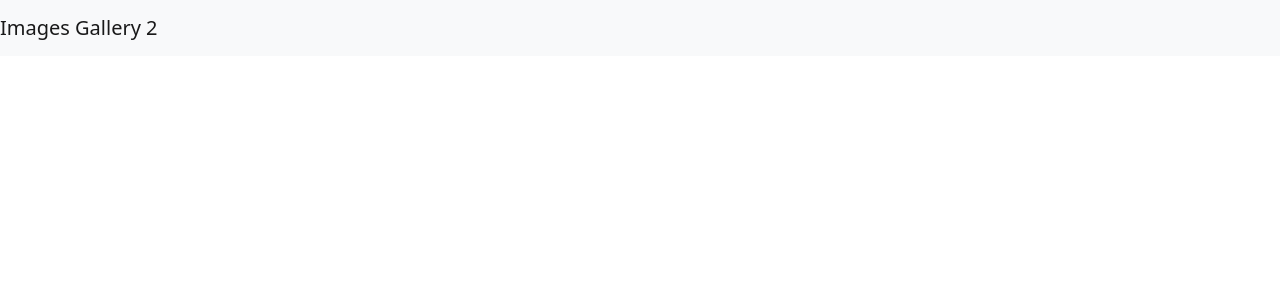
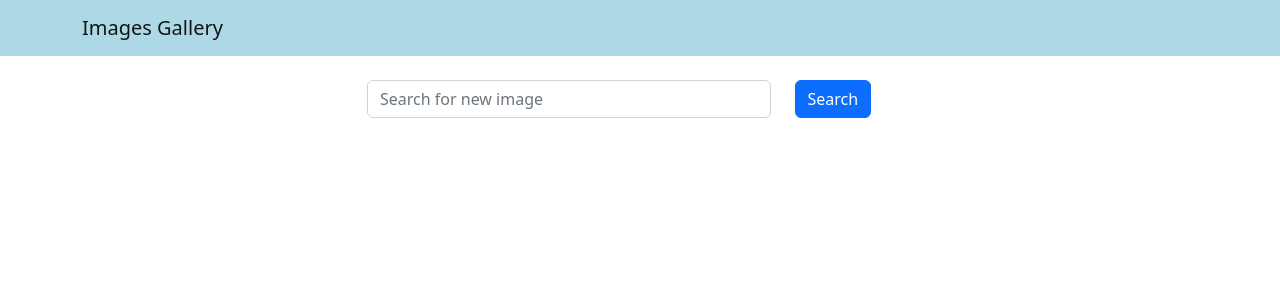
Before and after one commit to shivamvku/ReactFlaskApp, a React (Create React App) app in the folder flaskfrontend/: page / in a window 1280 px wide. Shown: the top 300 px of the page. Built offline with nearby package versions, Linux system fonts and the light colour scheme.

Commit message:
added search function

```diff
--- a/flaskfrontend/src/App.js
+++ b/flaskfrontend/src/App.js
@@ -1,10 +1,24 @@
+import { useState } from 'react';
 import 'bootstrap/dist/css/bootstrap.min.css';
 import Header from './components/Header';
+import Search from './components/search';
 
-function App() {
+
+
+
+const App = () => {
+  const [word, setWord] = useState('');
+
+  const handleSearchSubmit = (e) => {
+    e.preventDefault();
+    console.log(word);
+  }
+
+
   return (
     <div className="App">
-     <Header title='Images Gallery 2'/>
+     <Header title='Images Gallery'/>
+     <Search word = {word} setWord={setWord} handleSubmit = {handleSearchSubmit}/>
     </div>
   );
 }
--- a/flaskfrontend/src/components/Header.js
+++ b/flaskfrontend/src/components/Header.js
@@ -1,11 +1,15 @@
 import React from "react";
-import { Navbar } from 'react-bootstrap';
+import { Navbar, Container } from 'react-bootstrap';
 
-const Header = (props) => {
-    const {title} = props;
+const navbarStyle = {
+  backgroundColor: 'Lightblue'
+};
+const Header = ({title}) => {
     return(
-        <Navbar bg="light" variant="light">
-          <Navbar.Brand href="/">{props.title}</Navbar.Brand>
+        <Navbar style={navbarStyle} variant="light">
+          <Container>
+          <Navbar.Brand href="/">{title}</Navbar.Brand>
+          </Container>
       </Navbar>
     )
 };
--- /dev/null
+++ b/flaskfrontend/src/components/search.js
@@ -0,0 +1,31 @@
+import React from "react";
+import { Container, Row, Col, Button, Form } from "react-bootstrap";
+
+
+
+const Search = ({word, setWord, handleSubmit}) => {
+    return (
+        <Container className="mt-4">
+            <Row className="justify-content-center">
+                <Col xs={12} md={8} lg={6}>
+                <Form onSubmit={handleSubmit}>
+                    <Row>
+                        <Col xs={9}>
+                            <Form.Control
+                                type = 'text'
+                                value = {word}
+                                onChange={(e) => setWord(e.target.value)}
+
+                                placeholder="Search for new image" />
+                        </Col>
+                        <Col>
+                            <Button  variant = "primary" type = "submit">Search</Button>
+                        </Col>
+                    </Row>
+                </Form></Col>
+            </Row>
+        </Container>
+    );
+};
+
+export default Search;
```
